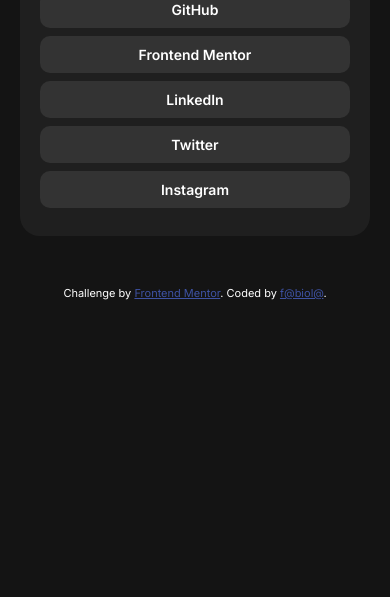
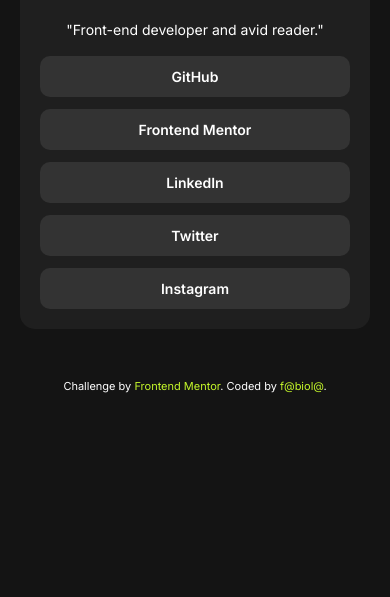
Before and after one commit to Fabiola971/SocialLinkProfile, a plain HTML site: page index.html in a window 390 px wide. Shown: the part 247-844 px from the top of the page. Drawn offline with Linux system fonts and the light colour scheme.

Commit message:
mobile design finish

```diff
--- a/index.html
+++ b/index.html
@@ -15,7 +15,7 @@
   <!-- Feel free to remove these styles or customise in your own stylesheet 👍 -->
   <style>
     .attribution { font-size: 11px; text-align: center; }
-    .attribution a { color: hsl(228, 45%, 44%); }
+    .attribution a { color:  hsl(75, 94%, 57%); }
   </style>
 </head>
 <body>
@@ -27,11 +27,11 @@
       <p>"Front-end developer and avid reader."</p>
     </header>
     <div class="link">
-      <div><p>GitHub</p></div>
-      <div><p>Frontend Mentor</p></div>
-      <div><p>LinkedIn</p></div>
-      <div><p>Twitter</p></div>
-      <div><p>Instagram</p></div>
+      <div><p><a href="https://github.com/Fabiola971" target="_blank" rel="noopener noreferrer">GitHub</a></p></div>
+      <div><p><a href="https://www.frontendmentor.io/profile/Fabiola971" target="_blank" rel="noopener noreferrer">Frontend Mentor</a></p></div>
+      <div><p><a href="https://www.linkedin.com/in/fabiola-barul/" target="_blank" rel="noopener noreferrer">LinkedIn</a></p></div>
+      <div><p><a href="https://x.com/" target="_blank" rel="noopener noreferrer">Twitter</a></p></div>
+      <div><p><a href="https://www.instagram.com/" target="_blank" rel="noopener noreferrer">Instagram</a></p></div>
     </div>
   </section>
 
--- a/style.css
+++ b/style.css
@@ -15,6 +15,10 @@ body{
     color: hsl(0, 0%, 100%);
 }
 
+h1{
+    margin: 25px 0 5px 0;
+}
+
 img{
     border-radius: 50%; -webkit-border-radius: 50%; -moz-border-radius: 50%; -ms-border-radius: 50%; -o-border-radius: 50%;
     width: 30%;
@@ -22,11 +26,11 @@ img{
 
 section{
     background-color:  hsl(0, 0%, 12%);
-    border-radius: 20px;
-    -webkit-border-radius: 20px;
-    -moz-border-radius: 20px;
-    -ms-border-radius: 20px;
-    -o-border-radius: 20px;
+    border-radius: 15px;
+    -webkit-border-radius: 15px;
+    -moz-border-radius: 15px;
+    -ms-border-radius: 15px;
+    -o-border-radius: 15px;
     margin: 50px 20px;
     padding: 20px;
 }
@@ -36,10 +40,14 @@ section header p:first-of-type{
 
 }
 
+section header p:last-of-type{
+    margin: 25px 0 18px 0;
+}
+
 .link div{
     background-color:  hsl(0, 0%, 20%);
-    margin: 8px 0;
-    padding: 10px;
+    margin: 12px 0;
+    padding: 12px;
     border-radius: 10px;
     -webkit-border-radius: 10px;
     -moz-border-radius: 10px;
@@ -48,7 +56,16 @@ section header p:first-of-type{
     font-weight: 600;
 }
 
+.link div:last-of-type{
+    margin-bottom: 0;
+}
+
 p{
     font-size: 14px;
 
 }
+
+a{
+    text-decoration: none;
+    color: hsl(0, 0%, 100%);;
+}
```
